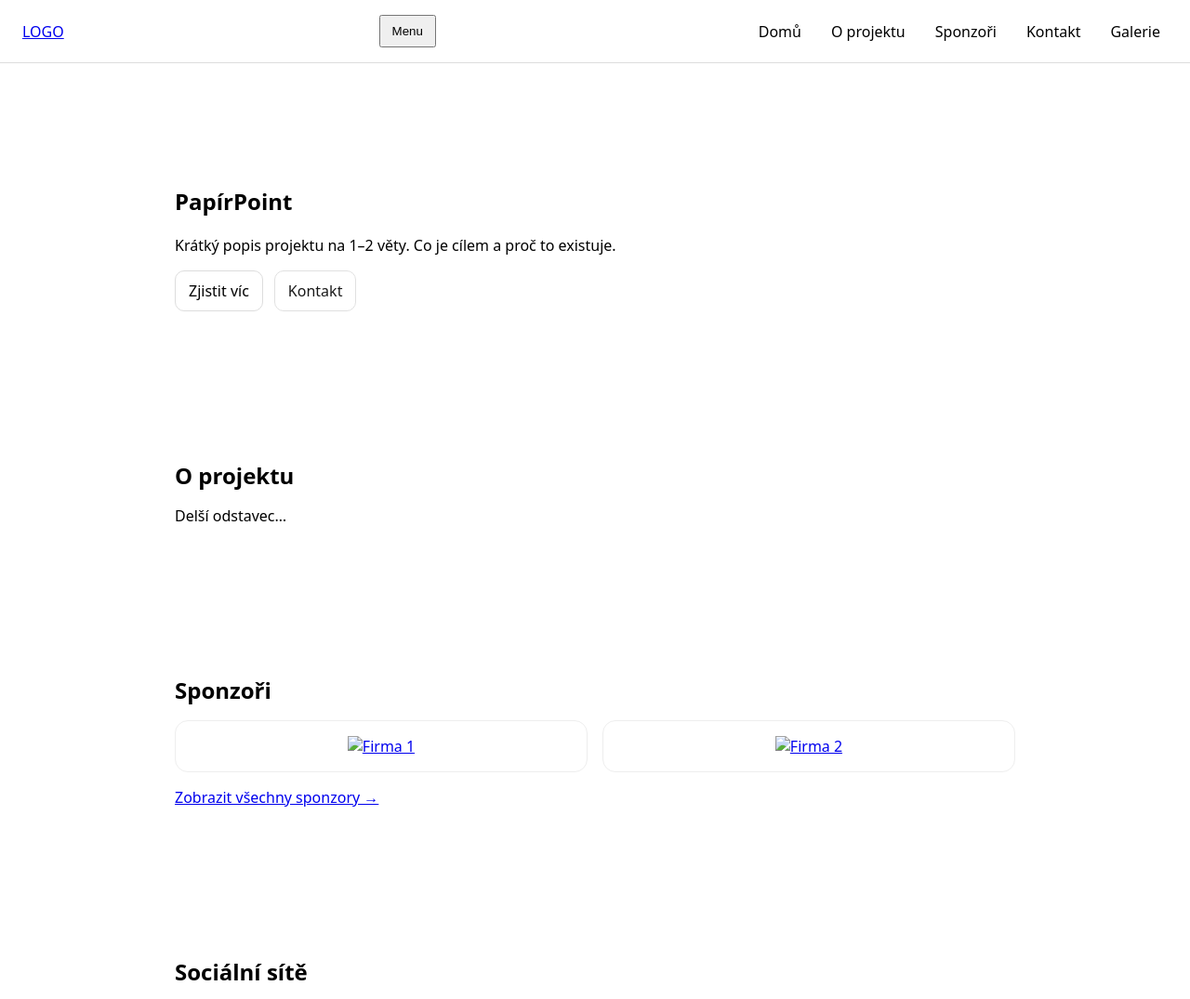
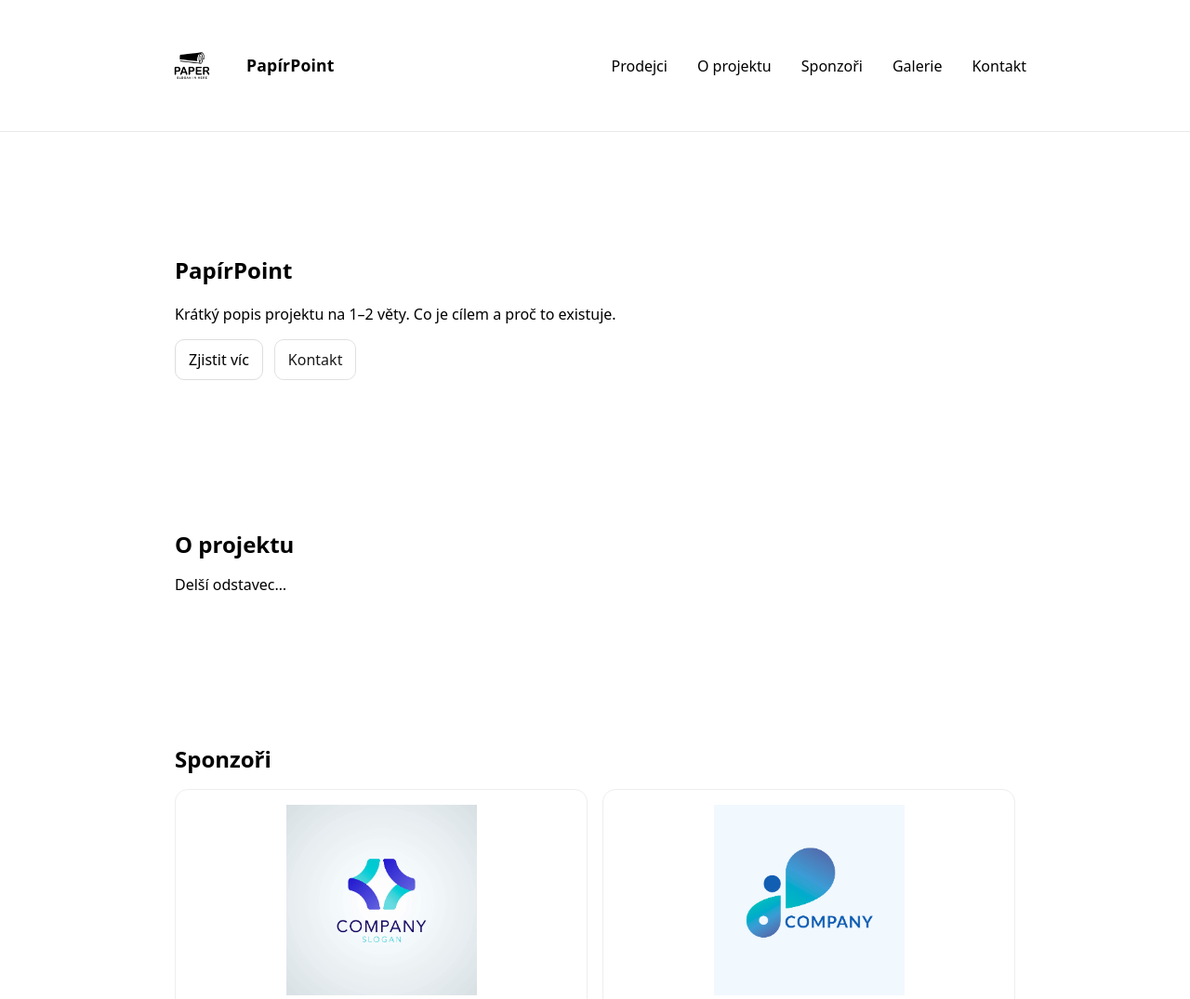
Before and after one commit to mattfre1/PapirPoint, a plain HTML site: page index.html in a window 1280 px wide. Shown: the top 1075 px of the page at 93% size. Drawn offline with Linux system fonts and the light colour scheme.

Commit message:
creating structure and template of the page

```diff
--- a/css/style.css
+++ b/css/style.css
@@ -1,28 +1,26 @@
+/* Základ */
 * { box-sizing: border-box; }
-body { margin: 0; font-family: system-ui, sans-serif; }
-.container { max-width: 1000px; margin: 0 auto; padding: 24px; }
 
-.site-header {
-  display: flex; align-items: center; justify-content: space-between;
-  padding: 16px 24px; border-bottom: 1px solid #ddd;
+body {
+  margin: 0;
+  font-family: system-ui, sans-serif;
 }
-.nav { display: flex; gap: 16px; }
-.menu-btn { padding: 8px 12px; }
 
-.nav a { text-decoration: none; color: inherit; padding: 6px 8px; border-radius: 8px; }
-.nav a.is-active { border: 1px solid #ddd; }
+.container {
+  max-width: 1000px;
+  margin: 0 auto;
+  padding: 24px;
+}
 
-.site-footer { border-top: 1px solid #ddd; padding: 16px 0; margin-top: 40px; }
-
-.container { max-width: 1000px; margin: 0 auto; padding: 24px; }
-
+/* Sekce */
 .section { padding: 48px 0; }
 .section__title { margin: 0 0 16px; }
 
-.hero { padding-top: 64px; padding-bottom: 64px; }
+.hero { padding: 64px 0; }
 .hero__actions { display: flex; gap: 12px; margin-top: 16px; flex-wrap: wrap; }
 
-.btn {
+/* Button */
+.btn{
   display: inline-block;
   padding: 10px 14px;
   border: 1px solid #ddd;
@@ -32,24 +30,187 @@ body { margin: 0; font-family: system-ui, sans-serif; }
 }
 .btn--secondary { opacity: 0.9; }
 
-.sponsors-grid {
+.site-header{
+  border-bottom: 1px solid #e9e9e9;
+  position: sticky;
+  top: 0;
+  z-index: 10;
+  background: rgba(255,255,255,0.92);
+  backdrop-filter: blur(10px);
+}
+
+.site-header__inner{
+  display:flex;
+  align-items:center;
+  justify-content:space-between;
+  gap: 16px;
+
+  /* Důležité pro mobile menu panel */
+  position: relative;
+
+  /* sjednocení výšky hlavičky */
+  padding-top: 14px;
+  padding-bottom: 14px;
+}
+.logo{
+  text-decoration:none;
+  font-weight:1000;
+  color:inherit;
+}
+
+.brand{
+  display: inline-flex;
+  align-items: center;
+  gap: 16px;              /* MALÁ, kontrolovaná mezera */
+  text-decoration: none;
+  color: inherit;
+}
+
+.brand__logo{
+  height: 85px;          /* klíčové – nikdy width */
+  width: auto;
+  display: block;
+}
+
+.brand__name{
+  font-weight: 700;
+  font-size: 1.1rem;
+  letter-spacing: 0.2px;
+  line-height: 1;
+}
+
+/* Navigace (desktop) */
+.nav{
+  display:flex;
+  gap: 8px;
+  align-items:center;
+}
+
+.nav a{
+  text-decoration:none;
+  color: inherit;
+  padding: 10px 12px;
+  border-radius: 12px;
+  transition: transform 150ms ease, background 150ms ease;
+}
+
+.nav a:hover{
+  background:#f3f3f3;
+  transform: translateY(-1px);
+}
+
+.nav a.is-active{
+  background:#111;
+  color:#fff;
+}
+
+/* Hamburger tlačítko (desktop skryté) */
+.menu-btn{
+  display:none;
+  border: 1px solid #ddd;
+  border-radius: 12px;
+  padding: 10px 12px;
+  background: transparent;
+  font-size: 18px;
+}
+
+.menu-btn:hover{
+  background: #f3f3f3;
+  border-color: #d5d5d5;
+  transform: translateY(-1px);
+}
+
+/* Footer */
+.site-footer{
+  border-top: 1px solid #ddd;
+  padding: 16px 0;
+  margin-top: 40px;
+}
+
+/* Sponzoři */
+.sponsors-grid{
   display: grid;
   grid-template-columns: repeat(auto-fit, minmax(140px, 1fr));
   gap: 16px;
   margin: 16px 0;
 }
-.sponsor-card {
+
+.sponsor-card{
   border: 1px solid #eee;
   border-radius: 14px;
   padding: 16px;
   display: grid;
   place-items: center;
 }
-.sponsor-card img { max-width: 100%; height: auto; }
 
-.social-embed-placeholder {
+.sponsor-card img{
+  max-width: 50%;
+  height: auto;
+}
+
+/* Social placeholder */
+.social-embed-placeholder{
   border: 1px dashed #ccc;
   border-radius: 14px;
   padding: 32px;
   text-align: center;
 }
+
+/* Mobil/tablet: hamburger + panel menu */
+@media (max-width: 820px){
+  .container{
+    padding: 24px;
+  }
+
+  .menu-btn{
+    display:inline-flex;
+    align-items:center;
+    justify-content:center;
+  }
+
+  .menu-btn:active{
+  background: #f3f3f3;
+  border-color: #d5d5d5;
+  transform: scale(0.96);
+}
+
+  .nav{
+    position: absolute;
+    right: 16px;
+    top: calc(100% + 10px);
+
+    display: none;
+    flex-direction: column;
+    align-items: stretch;
+    gap: 6px;
+    padding: 10px;
+
+    border: 1px solid #e9e9e9;
+    border-radius: 16px;
+    background: rgba(255,255,255,0.98);
+    backdrop-filter: blur(10px);
+    min-width: 220px;
+    box-shadow: 0 10px 30px rgba(0,0,0,0.08);
+  }
+
+  .nav a{ width: 100%; }
+
+  .nav.is-open{ display:flex; }
+}
+.site-header{
+  padding: 14px 24px;
+  border-bottom: 1px solid #e9e9e9;
+  position: sticky;
+  top: 0;
+  z-index: 10;
+  background: rgba(255,255,255,0.92);
+  backdrop-filter: blur(10px);
+}
+
+.site-header__inner{
+  display:flex;
+  align-items:center;
+  justify-content:space-between;
+  gap: 16px;
+  position: relative; /* vůči tomuhle se počítá mobile menu panel */
+}
--- a/index.html
+++ b/index.html
@@ -16,8 +16,8 @@
     <h1>PapírPoint</h1>
     <p>Krátký popis projektu na 1–2 věty. Co je cílem a proč to existuje.</p>
     <div class="hero__actions">
-      <a class="btn" href="/pages/o-projektu.html">Zjistit víc</a>
-      <a class="btn btn--secondary" href="/pages/kontakt.html">Kontakt</a>
+      <a class="btn" href="/pages/about.html">Zjistit víc</a>
+      <a class="btn btn--secondary" href="/pages/contacts.html">Kontakt</a>
     </div>
   </div>
 </section>
@@ -34,10 +34,10 @@
     <h2 class="section__title">Sponzoři</h2>
     <div class="sponsors-grid">
       <a class="sponsor-card" href="#" aria-label="Sponzor 1">
-        <img src="img/sponzori/firma1.png" alt="Firma 1">
+        <img src="img/sponsors/coy1.jpg" alt="Firma 1">
       </a>
       <a class="sponsor-card" href="#" aria-label="Sponzor 2">
-        <img src="img/sponzori/firma2.png" alt="Firma 2">
+        <img src="img/sponsors/coy2.jpg" alt="Firma 2">
       </a>
     </div>
     <p><a href="/pages/sponsor.html">Zobrazit všechny sponzory →</a></p>
--- a/js/main.js
+++ b/js/main.js
@@ -6,9 +6,58 @@ function pathPrefix() {
 async function inject(selector, url) {
   const el = document.querySelector(selector);
   if (!el) return;
+
   const res = await fetch(url);
   if (!res.ok) throw new Error(`Fetch failed: ${url} (${res.status})`);
+
   el.innerHTML = await res.text();
+}
+
+function initMobileMenu() {
+  const btn = document.querySelector(".menu-btn");
+  const nav = document.querySelector("#main-nav");
+  if (!btn || !nav) return;
+
+  const close = () => {
+    nav.classList.remove("is-open");
+    btn.setAttribute("aria-expanded", "false");
+  };
+
+  btn.addEventListener("click", () => {
+    const isOpen = btn.getAttribute("aria-expanded") === "true";
+    btn.setAttribute("aria-expanded", String(!isOpen));
+    nav.classList.toggle("is-open", !isOpen);
+  });
+
+  // Zavři menu po kliknutí na odkaz
+  nav.addEventListener("click", (e) => {
+    if (e.target.closest("a")) close();
+  });
+
+  // Zavři menu klikem mimo
+  document.addEventListener("click", (e) => {
+    if (!nav.classList.contains("is-open")) return;
+    const clickInside = nav.contains(e.target) || btn.contains(e.target);
+    if (!clickInside) close();
+  });
+
+  // Když se přepne na desktop šířku, menu zavři (ať nezůstane otevřené)
+  window.addEventListener("resize", () => {
+    if (window.matchMedia("(min-width: 821px)").matches) close();
+  });
+}
+
+function setActiveNav() {
+  const page = document.body.dataset.page; // "home" | "about" | ...
+  if (!page) return;
+
+  const active = document.querySelector(`a[data-nav="${page}"]`);
+  if (active) active.classList.add("is-active");
+}
+
+function setFooterYear() {
+  const year = document.querySelector("#year");
+  if (year) year.textContent = new Date().getFullYear();
 }
 
 async function loadLayout() {
@@ -17,26 +66,9 @@ async function loadLayout() {
   await inject("#site-header", `${p}partials/header.html`);
   await inject("#site-footer", `${p}partials/footer.html`);
 
-  const year = document.querySelector("#year");
-  if (year) year.textContent = new Date().getFullYear();
-
-  // menu logic až po vložení headeru
-  const btn = document.querySelector(".menu-btn");
-  const nav = document.querySelector("#main-nav");
-  if (btn && nav) {
-    btn.addEventListener("click", () => {
-      const isOpen = btn.getAttribute("aria-expanded") === "true";
-      btn.setAttribute("aria-expanded", String(!isOpen));
-      nav.hidden = isOpen;
-    });
-  }
-
-  // aktivní odkaz v menu
-  const page = document.body.dataset.page;
-  if (page) {
-    const active = document.querySelector(`a[data-nav="${page}"]`);
-    if (active) active.classList.add("is-active");
-  }
+  setFooterYear();
+  initMobileMenu();
+  setActiveNav();
 }
 
 loadLayout().catch(console.error);
--- a/partials/header.html
+++ b/partials/header.html
@@ -1,15 +1,19 @@
 <header class="site-header">
-  <a class="logo" href="/">LOGO</a>
+  <div class="container site-header__inner">
+    <a class="brand" href="/">
+      <img src="/img/paper.png" alt="PapírPoint logo" class="brand__logo" />
+      <span class="brand__name">PapírPoint</span>
+    </a>
 
-  <button class="menu-btn" aria-expanded="false" aria-controls="main-nav">
-    Menu
-  </button>
+    <button class="menu-btn" aria-expanded="false" aria-controls="main-nav" aria-label="Otevřít menu">
+      <span class="burger" aria-hidden="true"> ☰</span>
+    </button>
 
   <nav id="main-nav" class="nav" hidden>
-    <a href="/index.html" data-nav="home">Domů</a>
+    <a href="/pages/sellers.html" data-nav="about">Prodejci</a>
     <a href="/pages/about.html" data-nav="about">O projektu</a>
     <a href="/pages/sponsor.html" data-nav="sponsors">Sponzoři</a>
+    <a href="/pages/gallery.html" data-nav="contact">Galerie</a>
     <a href="/pages/contacts.html" data-nav="contact">Kontakt</a>
-    <a href="/pages/gallery.html" data-nav="contact">Galerie</a>
   </nav>
 </header>
```
Also changed, not shown: img/paper.png (added), img/sponsors/coy1.jpg (added), img/sponsors/coy2.jpg (added).
